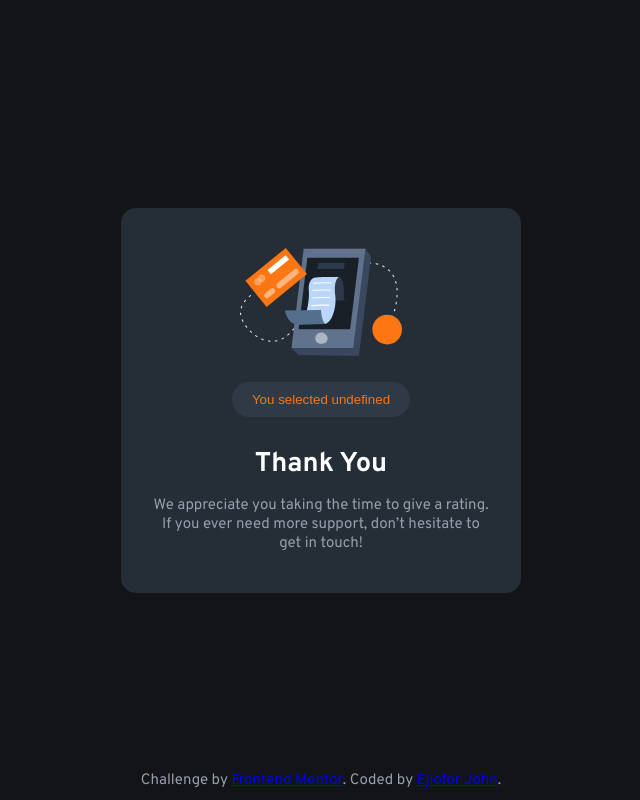
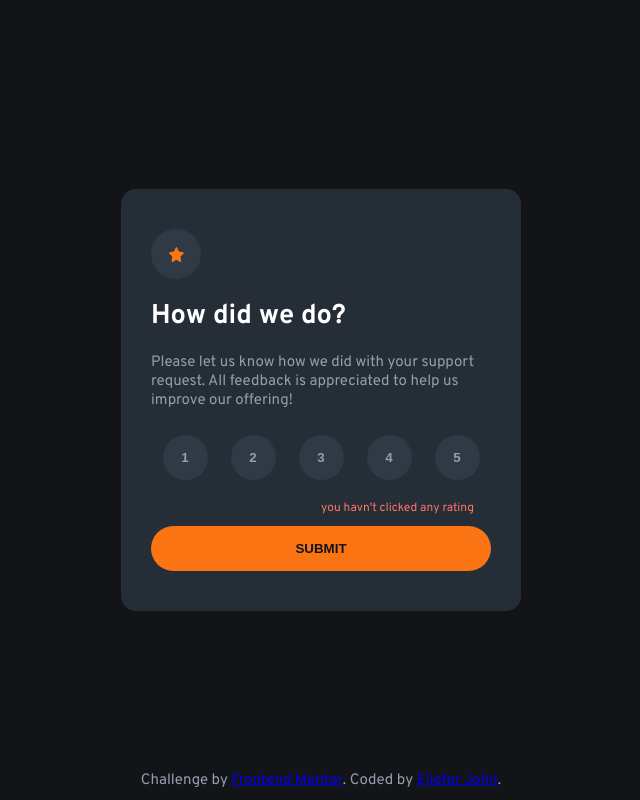
Before and after one commit to echocode1/interactive-rating-component-main, a plain HTML site: page index.html in a window 1280 px wide. Both pictures are taken after a click on the button "SUBMIT". Shown: the whole page, without its empty margins (319-959 px from the left). Drawn offline with Linux system fonts and the light colour scheme.

Commit message:
-modified my script

```diff
--- a/index.html
+++ b/index.html
@@ -31,6 +31,7 @@
           <button class="feedback-btn">4</button>
           <button id="fifth-btn" class="feedback-btn">5</button>
           </div>
+          <p id="error-response"></p>
           <button id="submit-btn">SUBMIT</button>
         </div>
       </section>
--- a/index.js
+++ b/index.js
@@ -3,18 +3,24 @@ document.addEventListener('DOMContentLoaded', () => {
     const successBtn = document.getElementById('success-response');
     const circleButton = document.querySelectorAll('#circular-btn  button')
     const successDisplay = document.querySelector('.rating-success__section');
-    const mainDisplay = document.querySelector('.rating__section')
+    const mainDisplay = document.querySelector('.rating__section');
+    const errorResponse = document.getElementById('error-response')
     let rateValue;
 
     circleButton.forEach(item => {
         item.addEventListener('click', () => {
         rateValue = item.textContent
         item.textContent < 5 ? item.style.backgroundColor = 'hsl(0, 0%, 100%)'
-        :item.style.backgroundColor = 'hsl(25, 97%, 53%)'
+        :item.style.backgroundColor = 'hsl(25, 97%, 53%)';
+        errorResponse.textContent = ''
         })
     })
 
     function submitRating(){
+        if (!rateValue){
+            errorResponse.textContent = `you havn't clicked any rating`
+        }
+        else{
             successDisplay.style.display = "flex";
             mainDisplay.style.display = 'none';
             circleButton.forEach(e => e.style.backgroundColor = 'hsl(213, 19%, 23%)')
@@ -26,6 +32,7 @@ document.addEventListener('DOMContentLoaded', () => {
                 successBtn.textContent = `You selected ${rateValue}`;
             }
         }
+    }
     submitBtn.addEventListener('click', submitRating)
 
     successBtn.onclick = () => {
--- a/style.css
+++ b/style.css
@@ -58,6 +58,12 @@ img{
 }
 #circular-btn{
     justify-content:space-around;
+}
+#error-response{
+    color: hsl(7, 96%, 69%);
+    position: relative;
+    right: -50%;
+    font-size: 12px;
 }
 .button__section .feedback-btn{
     height:45px;
```
Lines whose indentation alone changed are shown as unchanged.
